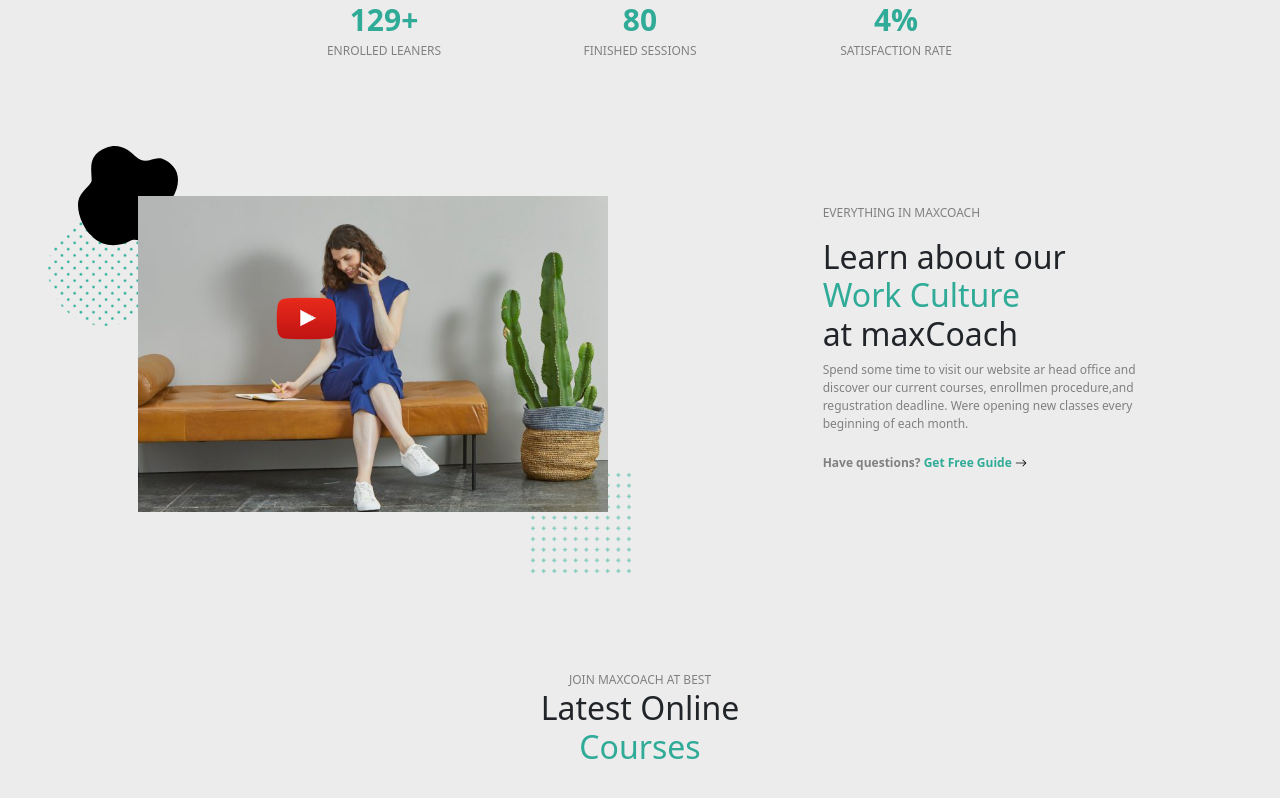
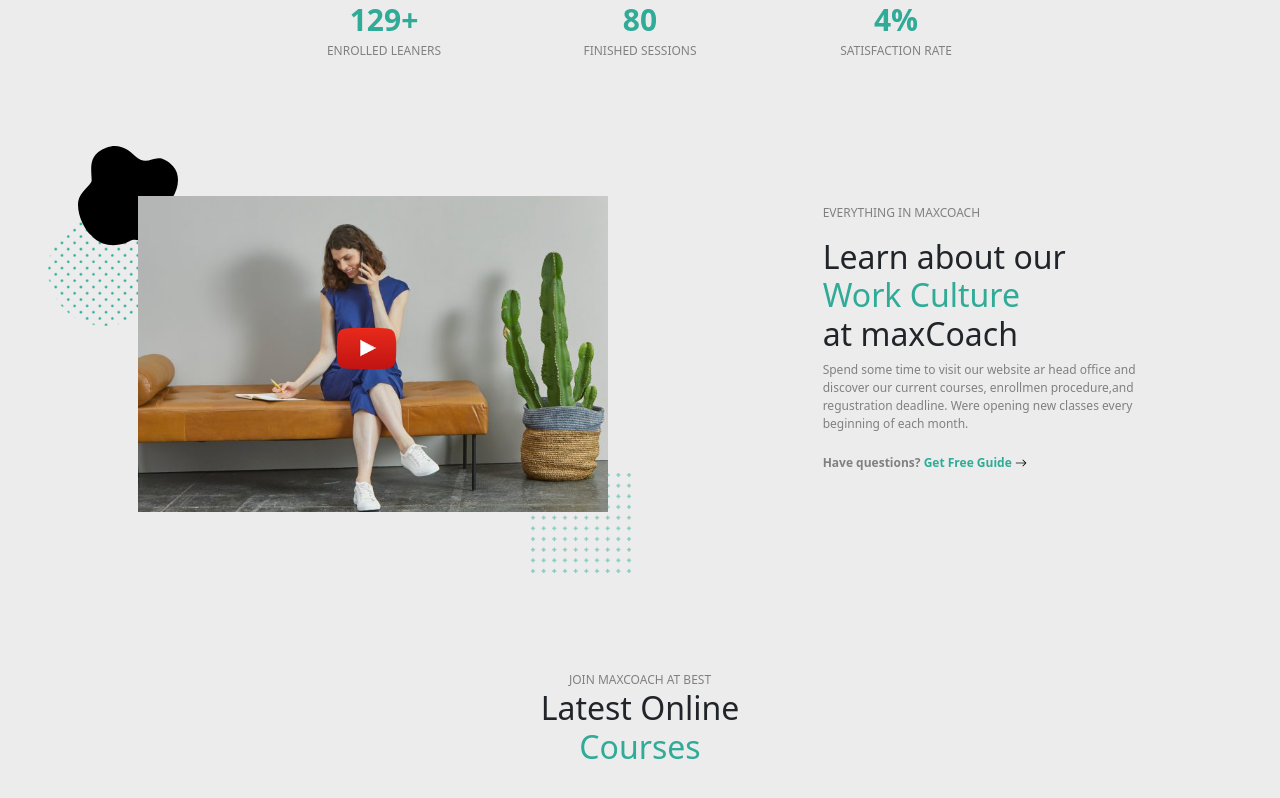
Before and after one commit to Sara-Barbi/proj-html-vuejs, a Vue app: page / in a window 1280 px wide. Shown: the part 1164-1962 px from the top of the page. Built offline with nearby package versions, Linux system fonts and the light colour scheme.

Commit message:
centrato simbolo YT

```diff
--- a/src/components/sub_components/main/workCulture.vue
+++ b/src/components/sub_components/main/workCulture.vue
@@ -132,8 +132,8 @@ export default {
     .YTsimbol{
       width: 60px;
       position: absolute;
-      top: 150px;
-      left: 110px;
+      top: 180px;
+      left: 170px;
       transform: translate(64%, -20%);
       z-index: 2 ;
     }
```
